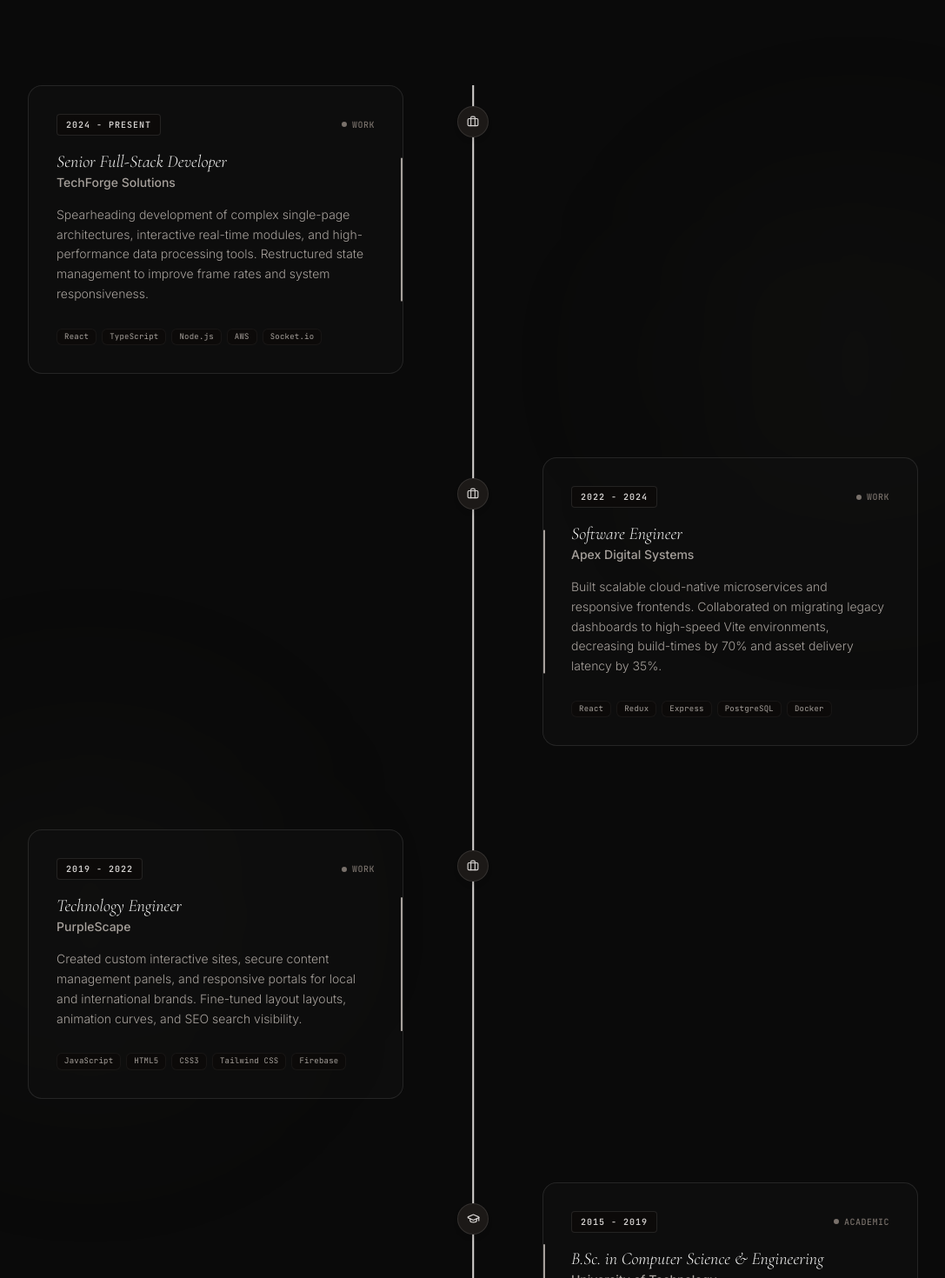
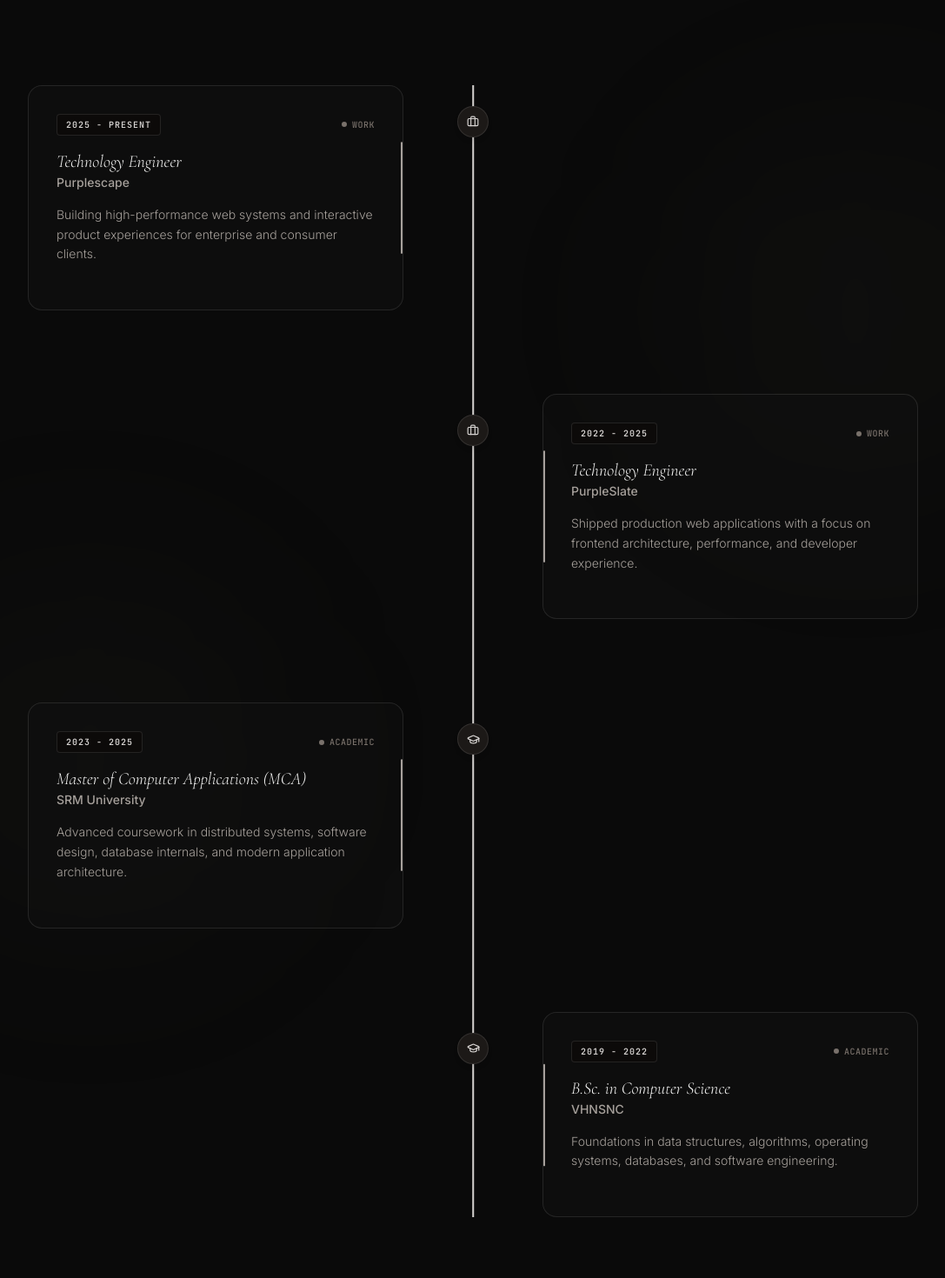
Before and after one commit to VJ-Rahavan/portfolio, a React (Vite) app: page / in a window 1280 px wide. Shown: the part 1100-2570 px from the top of the page at 87% size, without its empty margins (96-1183 px from the left). Built offline with nearby package versions, Linux system fonts and the light colour scheme.

Commit message:
feat: modified the organization and university orders

```diff
--- a/src/components/HeroSection.tsx
+++ b/src/components/HeroSection.tsx
@@ -187,7 +187,7 @@ export default function HeroSection({ onExploreClick, onTerminalClick }: HeroPro
             <span className="animate-ping absolute inline-flex h-full w-full rounded-full bg-emerald-500/40 opacity-75"></span>
             <span className="relative inline-flex rounded-full h-2 w-2 bg-emerald-500/80"></span>
           </span>
-          <span className="tracking-widest uppercase text-[10px] text-stone-400">Currently @ PurpleScape</span>
+          <span className="tracking-widest uppercase text-[10px] text-stone-400">Currently @ Purplescape</span>
         </motion.div>
 
         {/* Huge Headline */}
--- a/src/components/TerminalSection.tsx
+++ b/src/components/TerminalSection.tsx
@@ -57,7 +57,7 @@ export default function TerminalSection() {
           { text: `Audit Name: ${USER_INFO.name} (${USER_INFO.nickname})`, type: 'success' },
           { text: `Title:      ${USER_INFO.title}`, type: 'output' },
           { text: `Bio:        ${USER_INFO.bio}`, type: 'output' },
-          { text: `Status:     Online - Currently building at PurpleScape. Always up for a good technical conversation.`, type: 'accent' }
+          { text: `Status:     Online - Currently building at Purplescape. Always up for a good technical conversation.`, type: 'accent' }
         );
         break;
 
--- a/src/data.ts
+++ b/src/data.ts
@@ -77,37 +77,34 @@ export const PROJECTS: Project[] = [
 export const TIMELINE: TimelineItem[] = [
   {
     id: "t1",
-    year: "2024 - Present",
-    title: "Senior Full-Stack Developer",
-    organization: "TechForge Solutions",
-    description: "Spearheading development of complex single-page architectures, interactive real-time modules, and high-performance data processing tools. Restructured state management to improve frame rates and system responsiveness.",
-    type: "work",
-    technologies: ["React", "TypeScript", "Node.js", "AWS", "Socket.io"]
+    year: "2025 - Present",
+    title: "Technology Engineer",
+    organization: "Purplescape",
+    description: "Building high-performance web systems and interactive product experiences for enterprise and consumer clients.",
+    type: "work"
   },
   {
     id: "t2",
-    year: "2022 - 2024",
-    title: "Software Engineer",
-    organization: "Apex Digital Systems",
-    description: "Built scalable cloud-native microservices and responsive frontends. Collaborated on migrating legacy dashboards to high-speed Vite environments, decreasing build-times by 70% and asset delivery latency by 35%.",
-    type: "work",
-    technologies: ["React", "Redux", "Express", "PostgreSQL", "Docker"]
+    year: "2022 - 2025",
+    title: "Technology Engineer",
+    organization: "PurpleSlate",
+    description: "Shipped production web applications with a focus on frontend architecture, performance, and developer experience.",
+    type: "work"
   },
   {
     id: "t3",
-    year: "2019 - 2022",
-    title: "Technology Engineer",
-    organization: "PurpleScape",
-    description: "Created custom interactive sites, secure content management panels, and responsive portals for local and international brands. Fine-tuned layout layouts, animation curves, and SEO search visibility.",
-    type: "work",
-    technologies: ["JavaScript", "HTML5", "CSS3", "Tailwind CSS", "Firebase"]
+    year: "2023 - 2025",
+    title: "Master of Computer Applications (MCA)",
+    organization: "SRM University",
+    description: "Advanced coursework in distributed systems, software design, database internals, and modern application architecture.",
+    type: "academic"
   },
   {
     id: "t4",
-    year: "2015 - 2019",
-    title: "B.Sc. in Computer Science & Engineering",
-    organization: "University of Technology",
-    description: "Graduated with honors. Developed strong fundamentals in data structures, design patterns, algorithm optimization, human-computer interfaces, and database synchronization systems.",
+    year: "2019 - 2022",
+    title: "B.Sc. in Computer Science",
+    organization: "VHNSNC",
+    description: "Foundations in data structures, algorithms, operating systems, databases, and software engineering.",
     type: "academic"
   }
 ];
```
